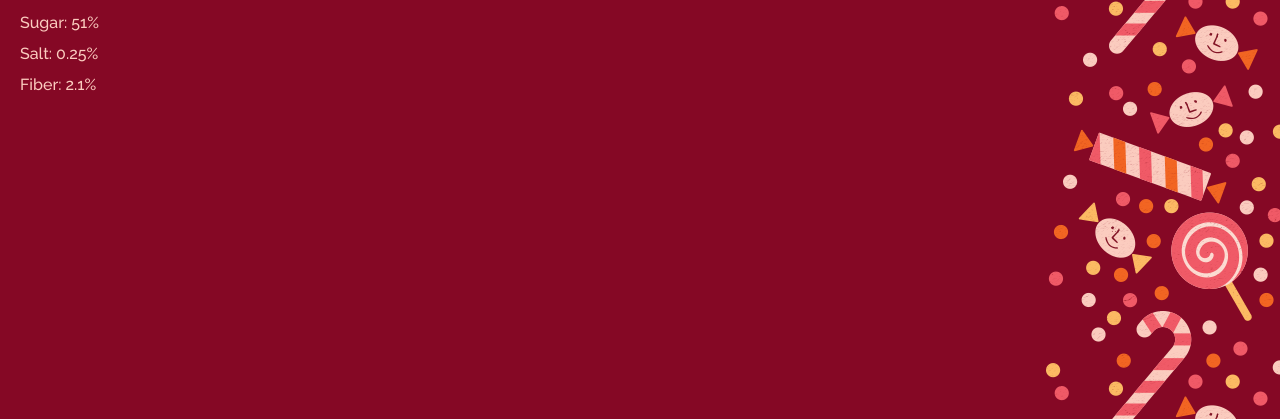
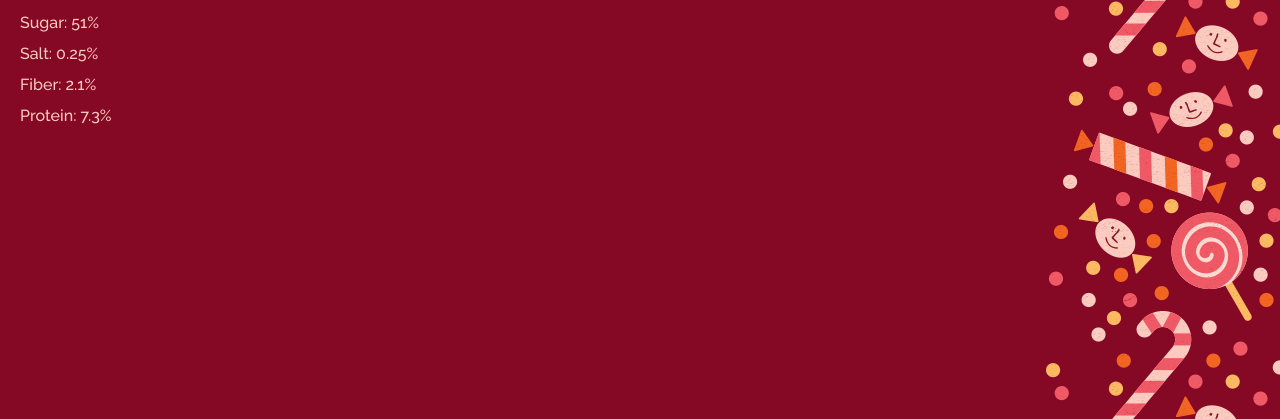
Before and after one commit to michiwo1/introductionToPhpChapter1TryItems, a PHP site: page /section_a/c01/updating-arrays.php in a window 1280 px wide. Shown: the part 148-567 px from the top of the page. Run offline with PHP 8.4, Linux system fonts and the light colour scheme.

Commit message:
Add page43 TRY

```diff
--- a/phpbook/section_a/c01/updating-arrays.php
+++ b/phpbook/section_a/c01/updating-arrays.php
@@ -3,6 +3,7 @@ $nutrition = [
     'fat'   => 38,
     'sugar' => 51,
     'salt'  => 0.25,
+    'protein'  => 7.3,
 ];
 $nutrition['fat']   = 36;
 $nutrition['fiber'] = 2.1;
@@ -20,5 +21,6 @@ $nutrition['fiber'] = 2.1;
     <p>Sugar: <?php echo $nutrition['sugar']; ?>%</p>
     <p>Salt:  <?php echo $nutrition['salt']; ?>%</p>
     <p>Fiber: <?php echo $nutrition['fiber']; ?>%</p>
+    <p>Protein: <?php echo $nutrition['protein']; ?>%</p>
   </body>
 </html>
```
